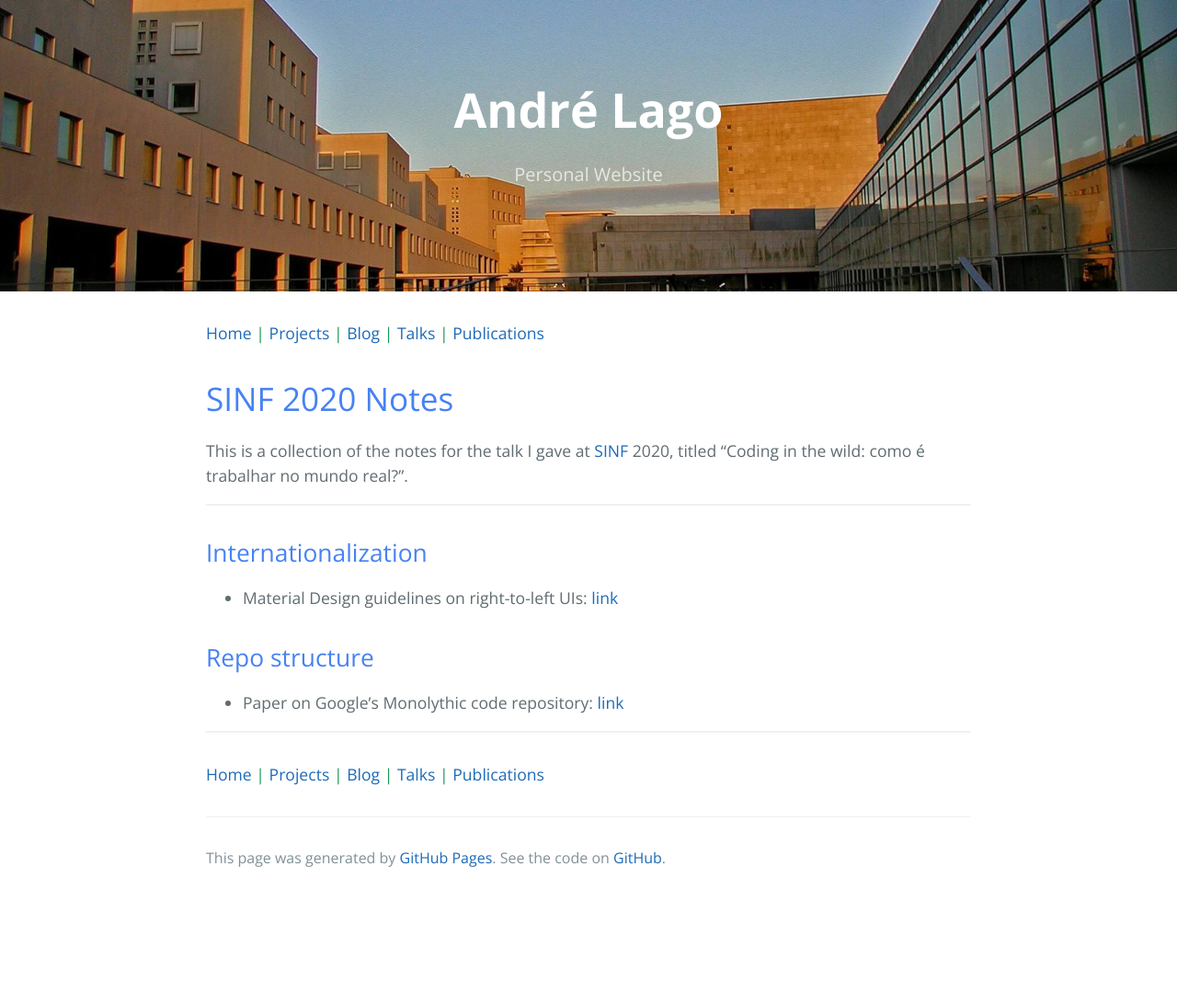
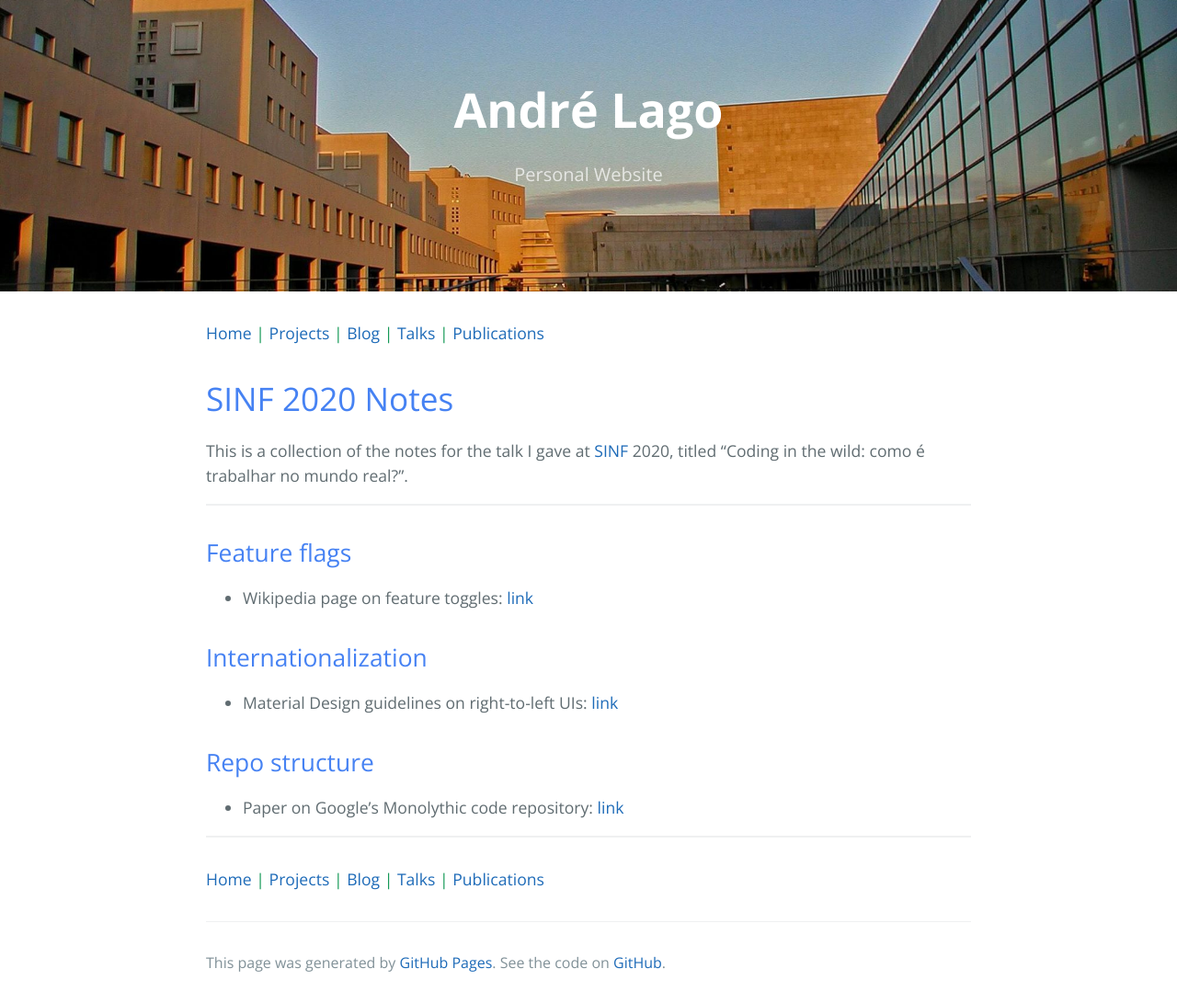
Before and after one commit to andrelago13/andrelago13.github.io, a Jekyll site: the page built from misc/sinf-2020-notes.md, in a window 1280 px wide. Shown: the whole page at 92% size. Built offline with Jekyll 4.4.1, drawn with Linux system fonts in a browser that asks for light colours; before the commit the page ends 977 px from its top, so only the background shows below that.

Commit message:
Update sinf-2020-notes.md

```diff
--- a/misc/sinf-2020-notes.md
+++ b/misc/sinf-2020-notes.md
@@ -10,6 +10,10 @@ This is a collection of the notes for the talk I gave at [SINF](https://sinf.pt)
 
 ---
 
+## Feature flags
+
+* Wikipedia page on feature toggles: [link](https://en.wikipedia.org/wiki/Feature_toggle)
+
 ## Internationalization
 
 * Material Design guidelines on right-to-left UIs: [link](https://material.io/design/usability/bidirectionality.html#mirroring-layout)
```
